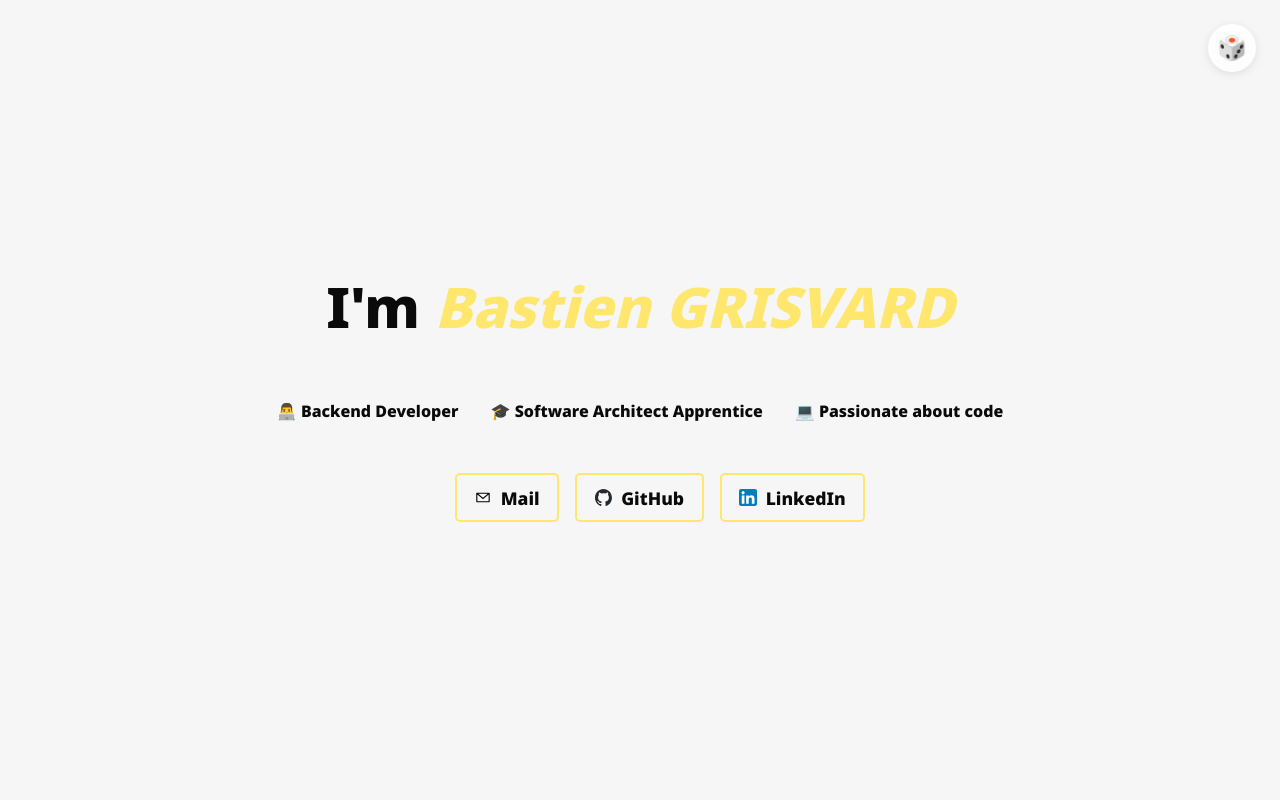
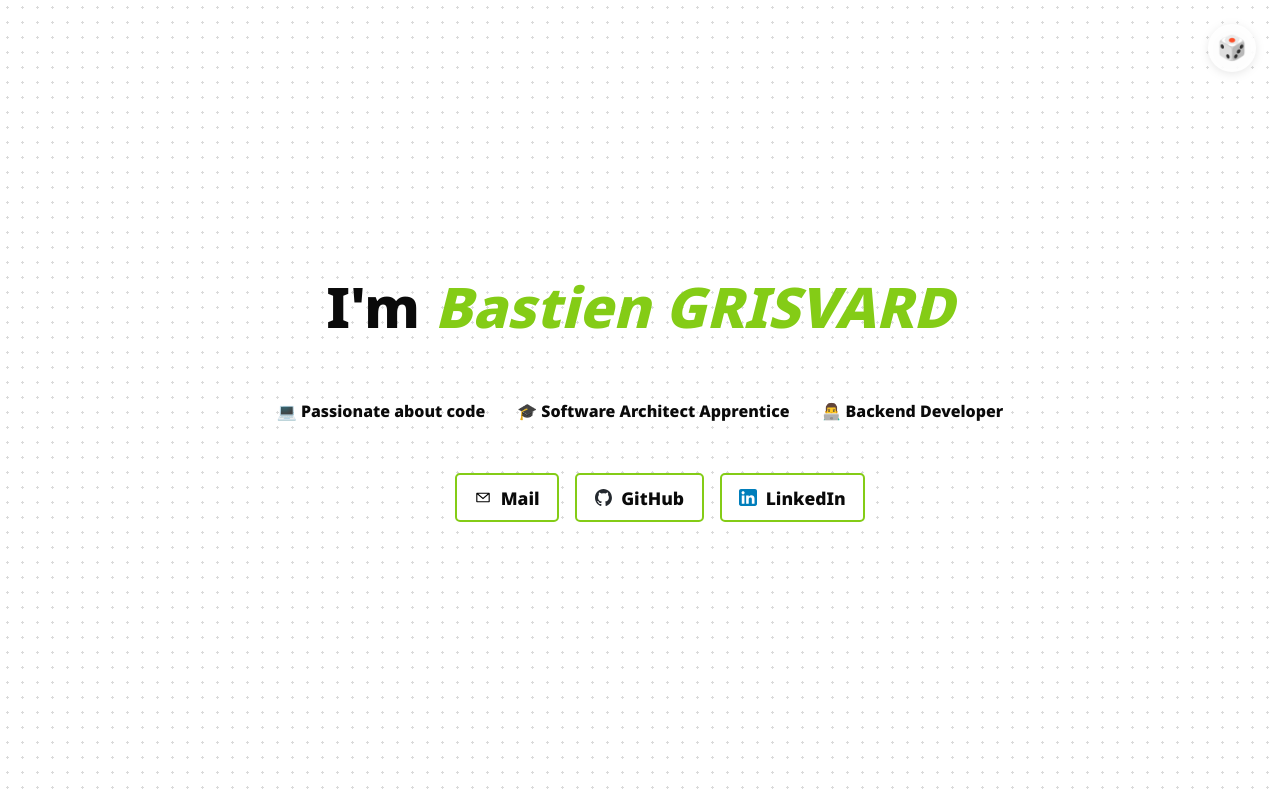
Before and after one commit to Bastien2203/portfolio, a website built with Vite: page index.html in a window 1280 px wide. Both pictures are taken after a click on the button "Change color theme". Built offline with nearby package versions, Linux system fonts and the light colour scheme.

Commit message:
feat: enhance navigation and color functionality with improved accessibility and randomization

```diff
--- a/index.html
+++ b/index.html
@@ -71,13 +71,19 @@
 
     <nav class="navigation" aria-labelledby="navigation-heading">
         <ul class="links">
-            <li><a href="mailto:bastiengrisvard2203@gmail.com" aria-label="Send email">
+            <li><a
+                title="Send email"
+                href="mailto:bastiengrisvard2203@gmail.com" aria-label="Send email">
                     <img src="email.svg" alt="Email icon" loading="lazy" /> Mail
                 </a></li>
-            <li><a href="https://github.com/Bastien2203" aria-label="GitHub profile">
+            <li><a
+                title="GitHub profile"
+                href="https://github.com/Bastien2203" aria-label="GitHub profile">
                     <img src="github-mark.svg" alt="GitHub logo" loading="lazy" /> GitHub
                 </a></li>
-            <li><a href="https://www.linkedin.com/in/bastien-grisvard-b74379253/" aria-label="LinkedIn profile">
+            <li><a
+                title="LinkedIn profile"
+                href="https://www.linkedin.com/in/bastien-grisvard-b74379253/" aria-label="LinkedIn profile">
                     <img src="linkedin.svg" alt="LinkedIn logo" loading="lazy" /> LinkedIn
                 </a></li>
         </ul>
--- a/public/script.js
+++ b/public/script.js
@@ -6,15 +6,33 @@ if (savedColor) {
 }
 
 const colors = [
-    '#FF6B6B', '#4ECDC4', '#FFE66D',
-    '#8A2BE2', '#00FF88', '#FF007F',
-    '#2A9D8F', '#FF4500', '#FFD700',
-    '#FF6347', '#FF69B4', '#FF1493',
+    '#ef4444', // Red-500
+    '#f97316', // Orange-500
+    '#f59e0b', // Amber-500
+    '#eab308', // Yellow-500
+    '#84cc16', // Lime-500
+    '#22c55e', // Green-500
+    '#10b981', // Emerald-500
+    '#14b8a6', // Teal-500
+    '#06b6d4', // Cyan-500
+    '#0ea5e9', // Sky-500
+    '#3b82f6', // Blue-500
+    '#6366f1', // Indigo-500
+    '#8b5cf6', // Violet-500
+    '#a855f7', // Purple-500
+    '#d946ef', // Fuchsia-500
+    '#ec4899', // Pink-500
+    '#f43f5e', // Rose-500
+    '#64748b', // Slate-500
+    '#6b7280', // Gray-500
+    '#71717a'  // Zinc-500
 ];
+
 
 function getRandomColor() {
     return colors[Math.floor(Math.random() * colors.length)];
 }
+
 
 diceIcon.addEventListener('click', () => {
     if (window.matchMedia('(prefers-reduced-motion: reduce)').matches) {
@@ -22,6 +40,23 @@ diceIcon.addEventListener('click', () => {
     }
     const randomColor = getRandomColor();
     document.documentElement.style.setProperty('--accent-color', randomColor);
+    // in nav>ul shuffle li
+    const navItems = document.querySelector("nav ul").children;
+    const navItemsArray = Array.from(navItems);
+    navItemsArray.sort(() => Math.random() - 0.5);
+    navItemsArray.forEach((item) => {
+        document.querySelector("nav ul").appendChild(item);
+    });
+
+    // in section>p shuffle span
+    const sectionItems = document.querySelector("section p").children;
+    const sectionItemsArray = Array.from(sectionItems);
+    sectionItemsArray.sort(() => Math.random() - 0.5);
+    sectionItemsArray.forEach((item) => {
+        document.querySelector("section p").appendChild(item);
+    });
+
+
     localStorage.setItem('accent-color', randomColor);
 
     // Add animation effect
--- a/style.css
+++ b/style.css
@@ -9,7 +9,7 @@
         "wdth" 100;
 
     --primary-color: #0A0A0A;
-    --secondary-color: #f6f6f6;
+    --secondary-color: #fff;
     --accent-color: #FF6B6B;
     --transition-speed: 0.3s;
     --border-radius: 8px;
@@ -31,7 +31,9 @@ body {
     flex-direction: column;
     gap: 1em;
     color: var(--primary-color);
-    background-color: var(--secondary-color);
+    background:
+        radial-gradient(circle, rgba(0, 0, 0, 0.145) 10%, transparent 10%) 0 0 / 15px 15px,
+        white;
     padding: 2rem;
     min-height: 100vh;
     line-height: 1.6;
```
